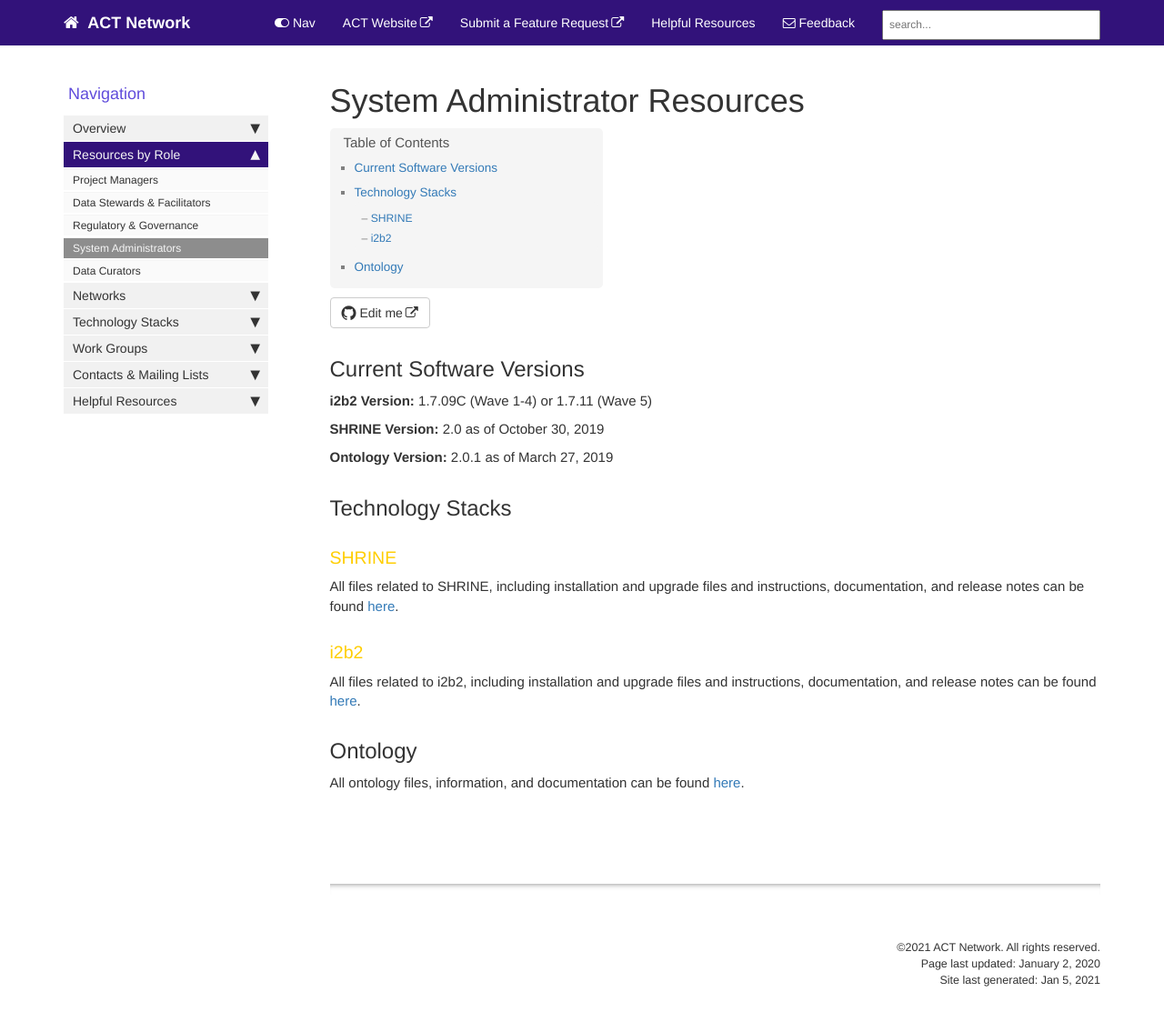
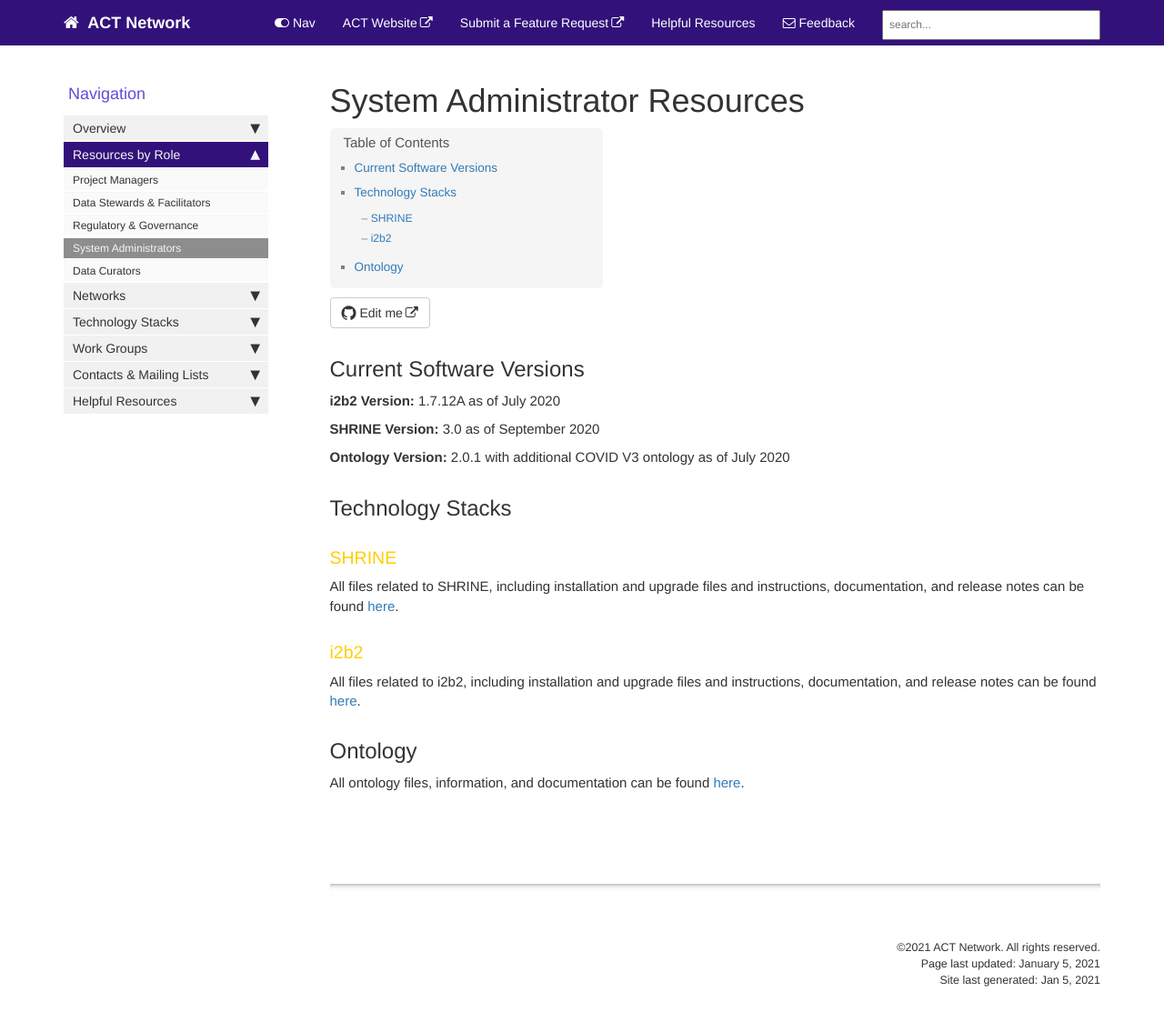
Before and after one commit to dbmi-pitt/ACT-Network, a Jekyll site: the page built from pages/mydoc/system_administrators.md, in a window 1280 px wide and 1147 px high. Shown: the top 1124 px of the window at 91% size. Built offline with Jekyll 4.4.1, drawn with Linux system fonts in a browser that asks for light colours; comment, search, counter and statistics services are not loaded.

Commit message:
Update system_administrators.md

```diff
--- a/pages/mydoc/system_administrators.md
+++ b/pages/mydoc/system_administrators.md
@@ -1,18 +1,18 @@
 ---
 title: System Administrator Resources
 keywords: system administrator, technology, i2b2, shrine
-last_updated: January 2, 2020
+last_updated: January 5, 2021
 sidebar: mydoc_sidebar
 permalink: system_administrators.html
 folder: mydoc
 ---
 
 ## Current Software Versions
-**i2b2 Version:** 1.7.09C (Wave 1-4) or 1.7.11 (Wave 5)
+**i2b2 Version:** 1.7.12A as of July 2020
 
-**SHRINE Version:** 2.0 as of October 30, 2019
+**SHRINE Version:** 3.0 as of September 2020
 
-**Ontology Version:** 2.0.1 as of March 27, 2019
+**Ontology Version:** 2.0.1 with additional COVID V3 ontology as of July 2020
 
 
 ## Technology Stacks
```
